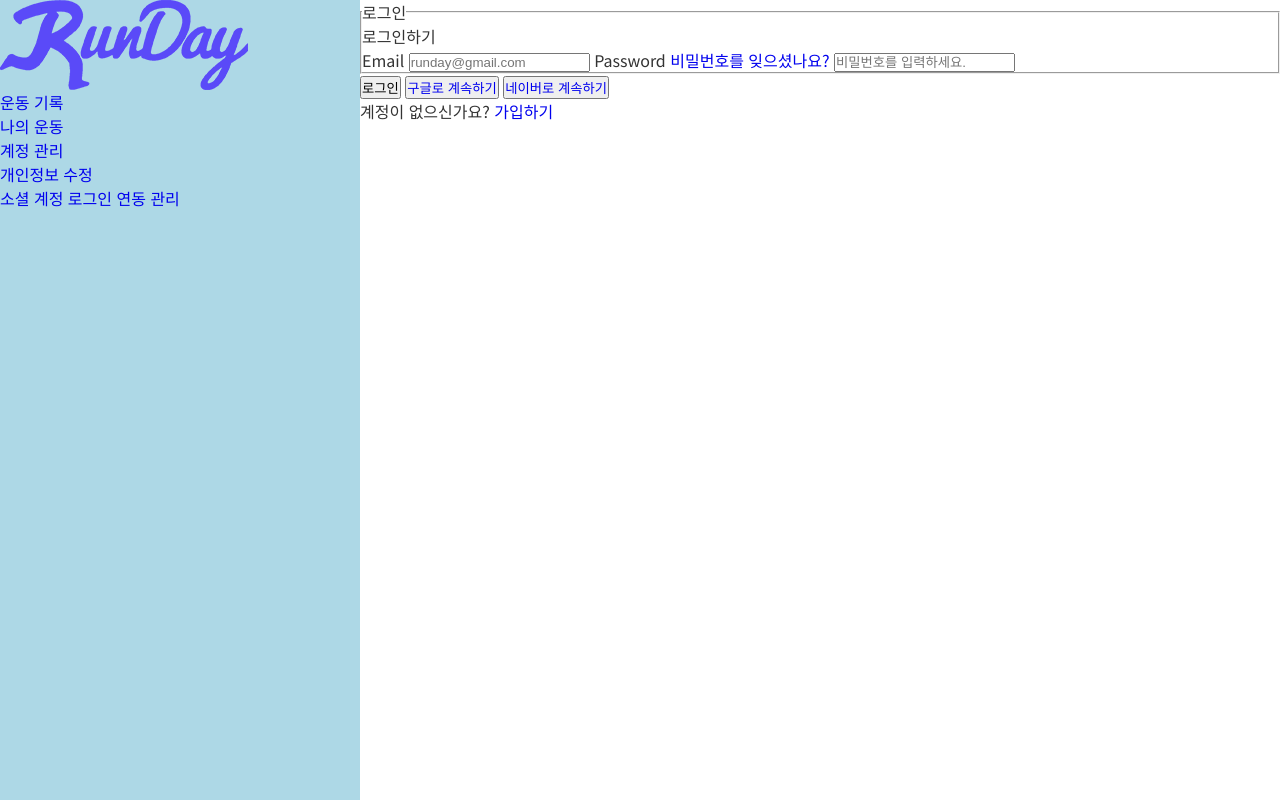
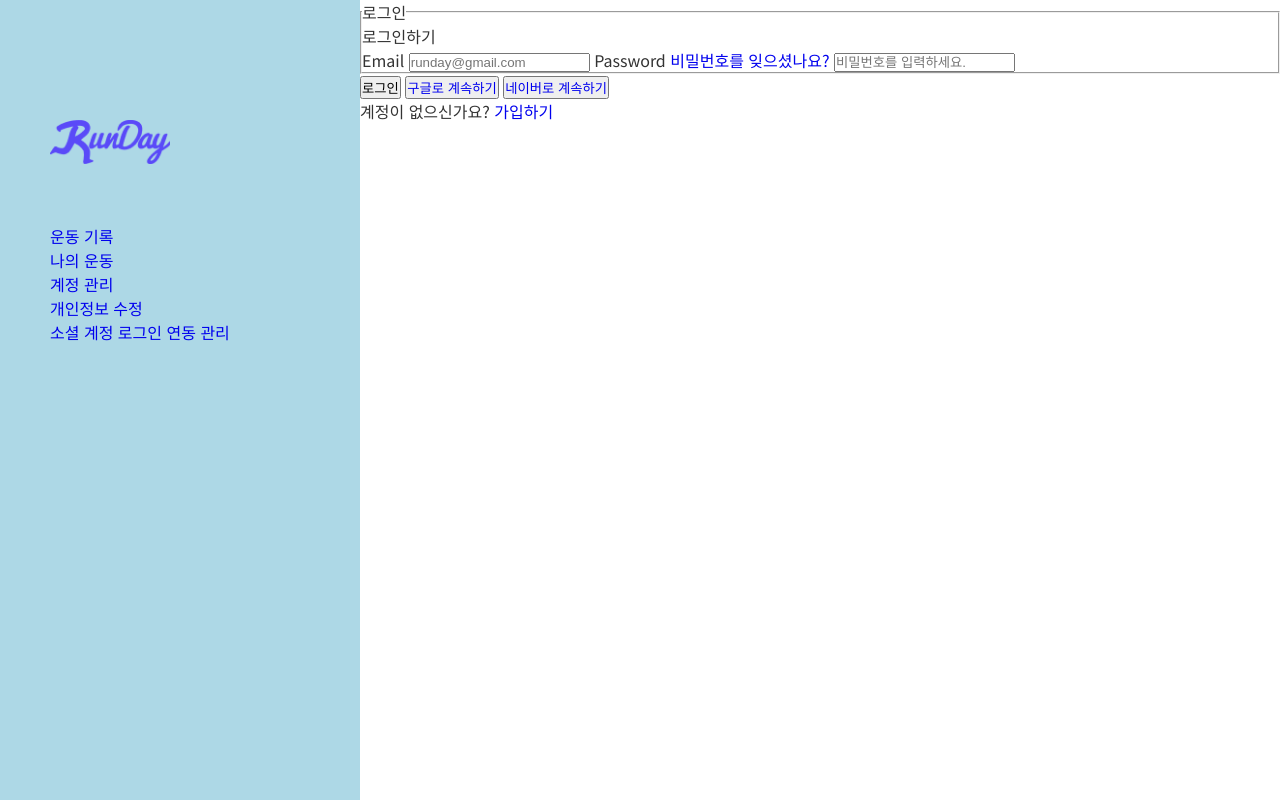
Before and after one commit to oojanit/runday, a plain HTML site: page myrunday/myrunday.html in a window 1280 px wide. Drawn offline with Linux system fonts and the light colour scheme.

Commit message:
Update myrunday_login.css

```diff
--- a/myrunday/css/myrunday_login.css
+++ b/myrunday/css/myrunday_login.css
@@ -28,13 +28,25 @@ html, body {
 }
 
 /* LOGIN PAGE */
+/* HEADER */
 header {
     width: 360px;
     height: 100%;
     background-color: lightblue;
     float: left;
+    padding: 120px 50px 0;
+    box-sizing: border-box;
 }
-header .logo {}
+header .logo {
+    margin-bottom: 60px;
+    width: 120px;
+}
+header .logo a {
+    width: 100%;
+}
+header .logo a img {
+    width: 100%;
+}
 header .menu {}
 
 section {
```
